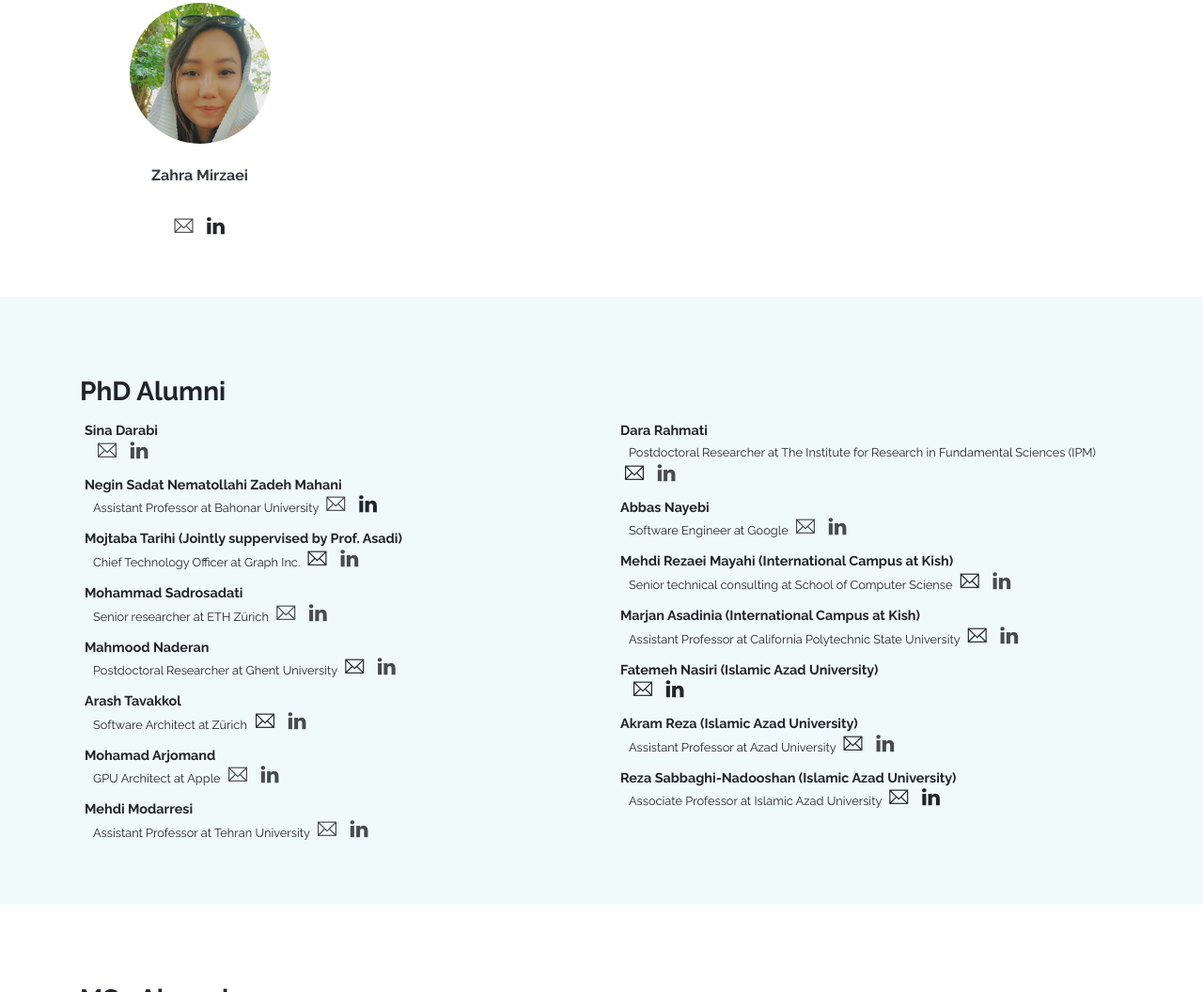
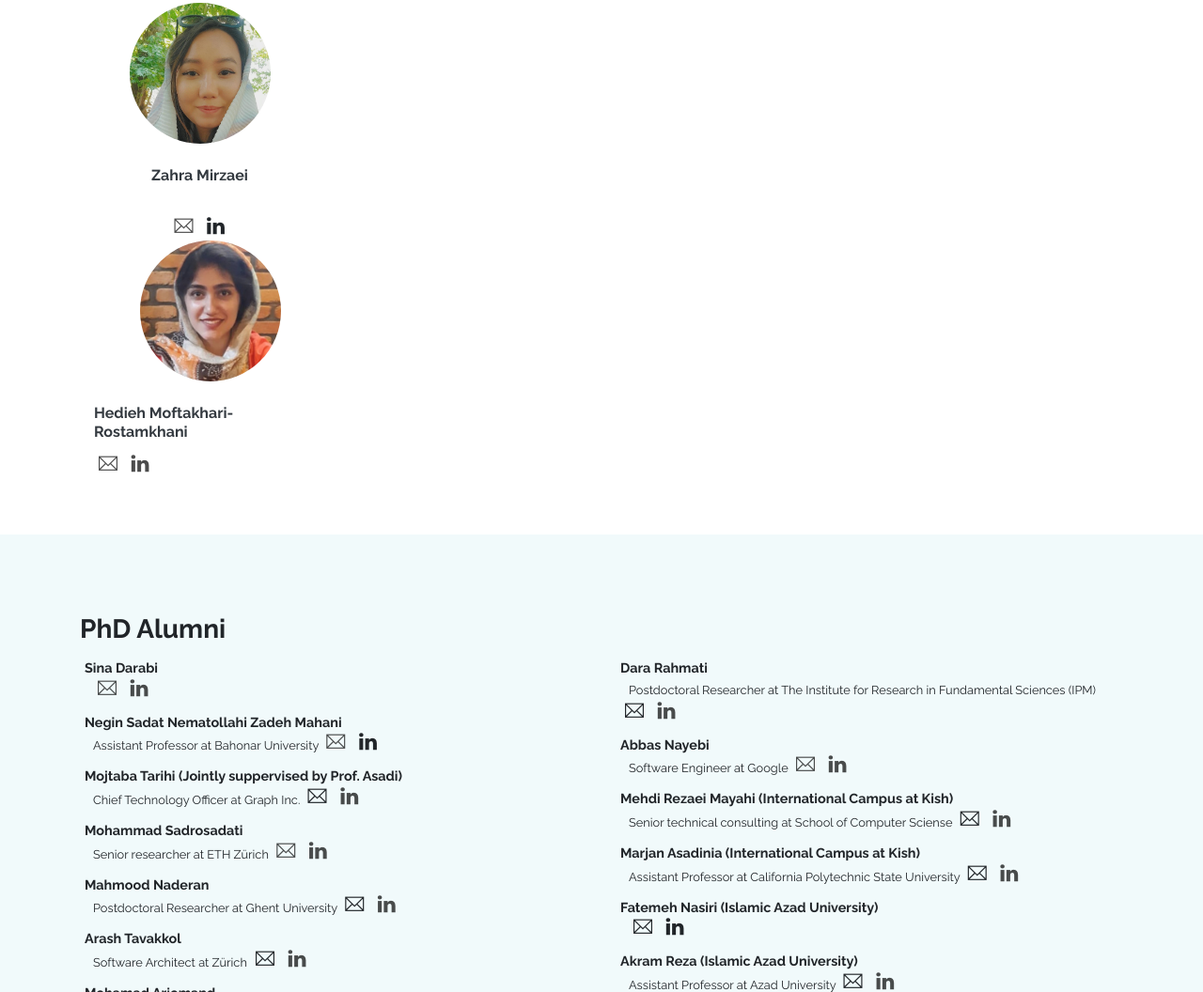
Before and after one commit to ajvnd/HPCAN, a website: page index.html in a window 1280 px wide. Shown: the part 3167-4223 px from the top of the page at 94% size. Drawn offline with Linux system fonts and the light colour scheme.

Commit message:
add new member

```diff
--- a/index.html
+++ b/index.html
@@ -316,6 +316,17 @@
                         </span>
                     </a>
                 </div>
+            </div>
+            <div class="col-md-3 master-student">
+                <a href="javascript:void(0)" class="card border-0 text-dark">
+                    <img class="card-img-top" src="assets/imgs/master/hedieh_moftakhari_rostamkhani.jpg" alt="picture-master">
+                    <span class="card-body">
+                        <h4 class="title mt-4">Hedieh Moftakhari-Rostamkhani</h4>
+                        <a href="mailto:hedieh_mr@yahoo.com" style="font-size: 20px;padding: 5px;"
+                            class="ti-email"></a>
+                        <a href="https://www.linkedin.com/in/hedieh-moftakhari-rostamkhani-113041bb/" style="font-size: 20px;padding: 5px;" class="ti-linkedin"></a>
+                    </span>
+                </a>
             </div>
         </div>
     </section>
```
Also changed, not shown: assets/imgs/master/hedieh_moftakhari_rostamkhani.jpg (added).
